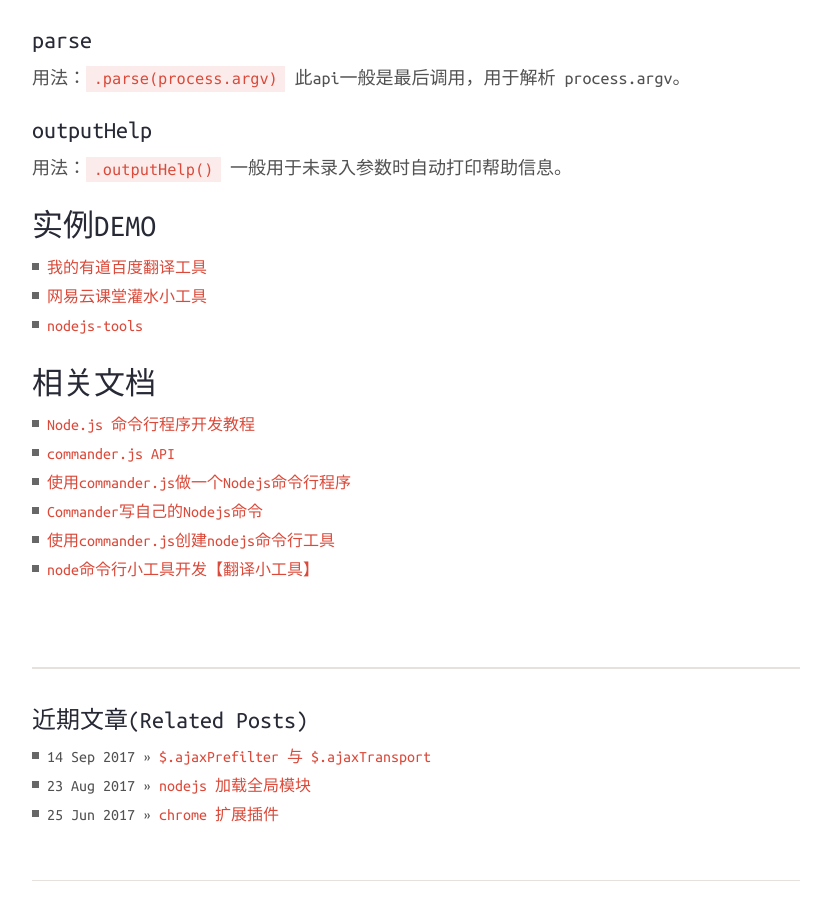
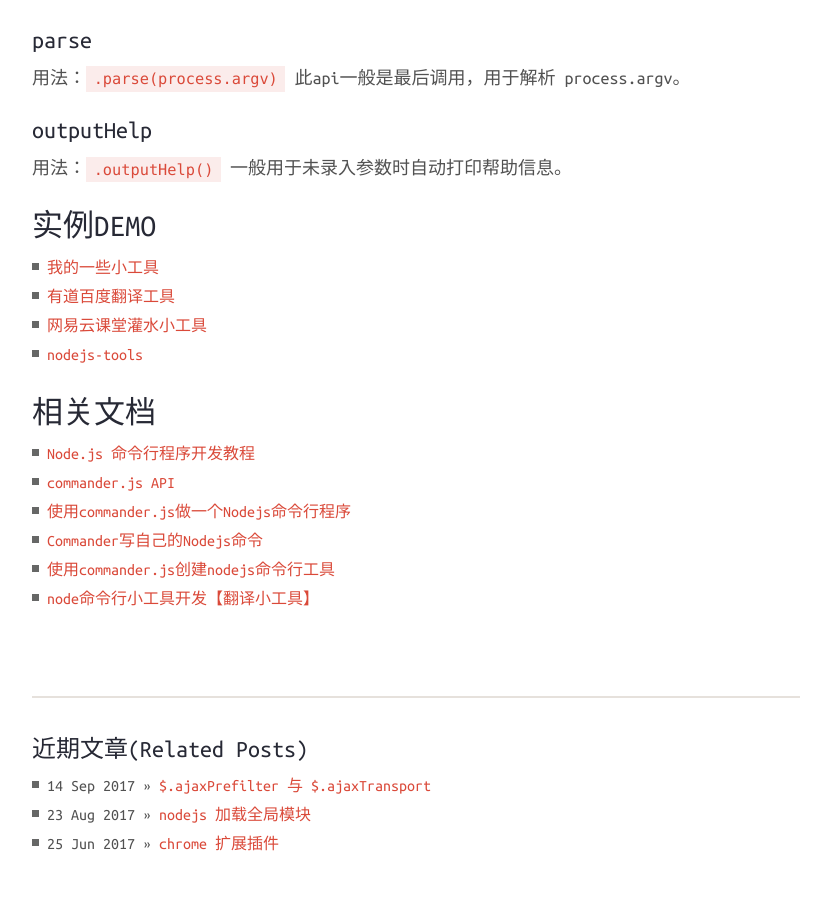
Before and after one commit to CooLNuanfeng/coolnuanfeng.github.com, a Jekyll site: the page built from _posts/2017-04-07-nodejs-tool.md, in a window 1280 px wide and 900 px high, scrolled down 2316 px. Shown: the whole window, without its empty margins (224-1055 px from the left). Built offline with Jekyll 4.4.1, drawn with Linux system fonts in a browser that asks for light colours.

Commit message:
2017-04-07

```diff
--- a/_posts/2017-04-07-nodejs-tool.md
+++ b/_posts/2017-04-07-nodejs-tool.md
@@ -130,7 +130,9 @@ commander.js是TJ所写的一个工具包，其作用是让node命令行程序
 实例DEMO
 --------------------
 
-- [我的有道百度翻译工具](https://github.com/CooLNuanfeng/translator)
+
+- [我的一些小工具](https://www.npmjs.com/~coolnuanfeng)
+- [有道百度翻译工具](https://github.com/CooLNuanfeng/translator)
 - [网易云课堂灌水小工具](http://study.163.com/course/introduction/1003588036.htm#/courseDetail)
 - [nodejs-tools](https://github.com/swxy/nodejs-tools)
 
```
